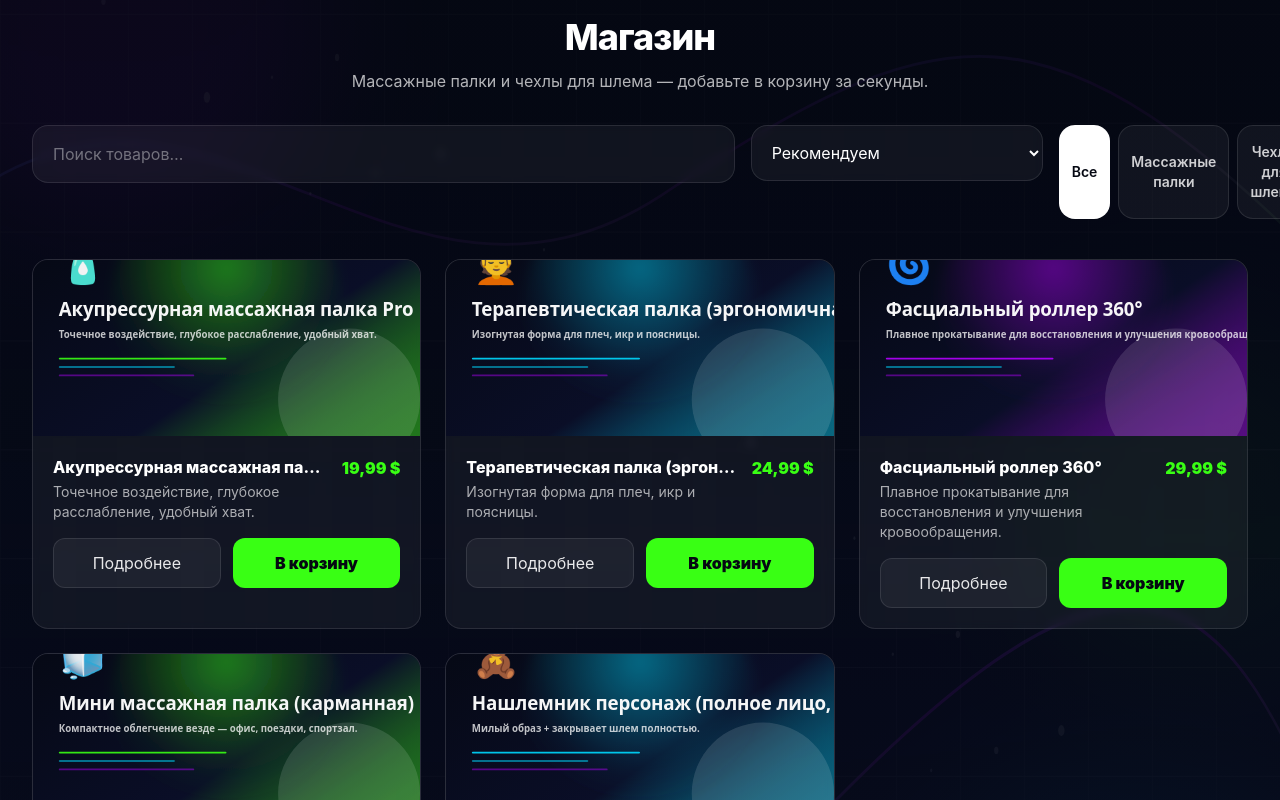
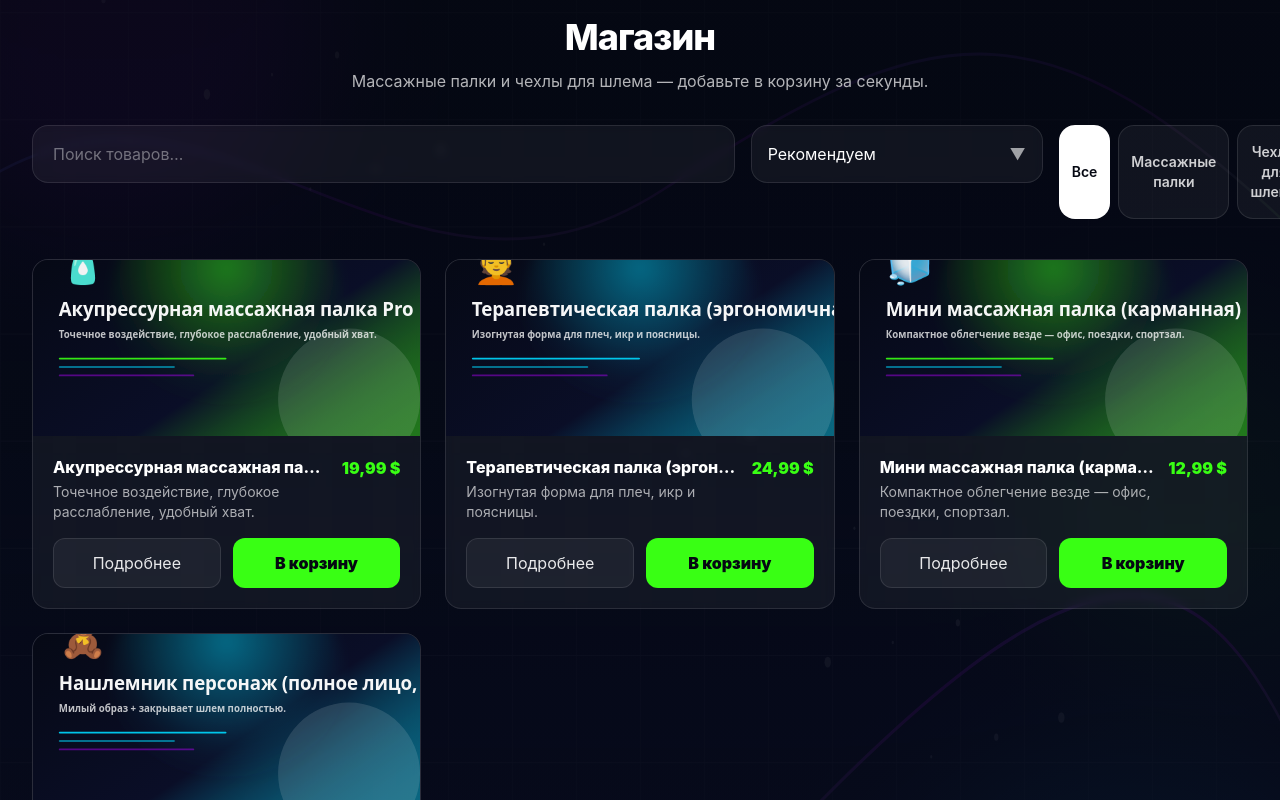
Before and after one commit to vanya6537/shop-tg-victor, a React (Vite) app: page / in a window 1280 px wide. Shown: the part 960-1760 px from the top of the page. Built offline with nearby package versions, Linux system fonts and the light colour scheme.

Commit message:
Refactor bot help command messages and improve product sorting UI

```diff
--- a/src/components/Shop.tsx
+++ b/src/components/Shop.tsx
@@ -19,6 +19,7 @@ export const Shop = () => {
   const [category, setCategory] = useState<ProductCategory | 'all'>('all');
   const [sort, setSort] = useState<SortKey>('featured');
   const [detailsId, setDetailsId] = useState<string | null>(null);
+  const [sortOpen, setSortOpen] = useState(false);
 
   const products = useMemo(() => {
     const q = query.trim().toLowerCase();
@@ -74,16 +75,46 @@ export const Shop = () => {
             />
           </div>
 
-          <div className="md:col-span-3">
-            <select
-              value={sort}
-              onChange={(e) => setSort(e.target.value as SortKey)}
-              className="w-full rounded-2xl border border-white/10 bg-white/5 backdrop-blur-sm px-4 py-4 text-white focus:outline-none focus:ring-2 focus:ring-neon-green/50"
+          <div className="md:col-span-3 relative">
+            <button
+              onClick={() => setSortOpen(!sortOpen)}
+              className="w-full rounded-2xl border border-white/10 bg-white/5 backdrop-blur-sm px-4 py-4 text-white focus:outline-none focus:ring-2 focus:ring-neon-green/50 flex items-center justify-between hover:bg-white/10 transition"
             >
-              <option value="featured">{t('shop.sort.featured')}</option>
-              <option value="priceAsc">{t('shop.sort.priceAsc')}</option>
-              <option value="priceDesc">{t('shop.sort.priceDesc')}</option>
-            </select>
+              <span>
+                {sort === 'featured' && t('shop.sort.featured')}
+                {sort === 'priceAsc' && t('shop.sort.priceAsc')}
+                {sort === 'priceDesc' && t('shop.sort.priceDesc')}
+              </span>
+              <span className="text-white/60">▼</span>
+            </button>
+            {sortOpen && (
+              <motion.div
+                initial={{ opacity: 0, y: -8 }}
+                animate={{ opacity: 1, y: 0 }}
+                exit={{ opacity: 0, y: -8 }}
+                transition={{ duration: 0.15 }}
+                className="absolute top-full left-0 right-0 mt-2 rounded-2xl border border-white/10 bg-neon-darker/95 backdrop-blur-sm shadow-lg z-10 overflow-hidden"
+              >
+                {(['featured', 'priceAsc', 'priceDesc'] as const).map((s) => (
+                  <button
+                    key={s}
+                    onClick={() => {
+                      setSort(s);
+                      setSortOpen(false);
+                    }}
+                    className={`w-full px-4 py-3 text-left transition ${
+                      sort === s
+                        ? 'bg-neon-green/20 text-neon-green font-semibold border-l-2 border-neon-green'
+                        : 'text-white/80 hover:bg-white/10 border-l-2 border-transparent'
+                    }`}
+                  >
+                    {s === 'featured' && t('shop.sort.featured')}
+                    {s === 'priceAsc' && t('shop.sort.priceAsc')}
+                    {s === 'priceDesc' && t('shop.sort.priceDesc')}
+                  </button>
+                ))}
+              </motion.div>
+            )}
           </div>
 
           <div className="md:col-span-2 flex gap-2">
--- a/src/shop/products.ts
+++ b/src/shop/products.ts
@@ -31,22 +31,6 @@ export const PRODUCTS: ShopProduct[] = [
       'products.items.stick-therapy-ergonomic.f1',
       'products.items.stick-therapy-ergonomic.f2',
       'products.items.stick-therapy-ergonomic.f3',
-    ],
-  },
-  {
-    id: 'roller-fascia-360',
-    category: 'massage',
-    price: 29.99,
-    currency: 'USD',
-    accent: '#B300FF',
-    emoji: '🌀',
-    nameKey: 'products.items.roller-fascia-360.name',
-    shortDescKey: 'products.items.roller-fascia-360.short',
-    detailsKey: 'products.items.roller-fascia-360.details',
-    featuresKeys: [
-      'products.items.roller-fascia-360.f1',
-      'products.items.roller-fascia-360.f2',
-      'products.items.roller-fascia-360.f3',
     ],
   },
   {
```
Also changed, not shown: 1 other file (tests, documents, lock files or other folders).
